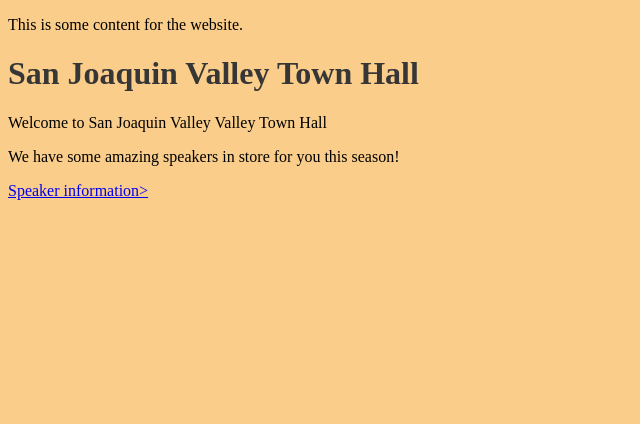
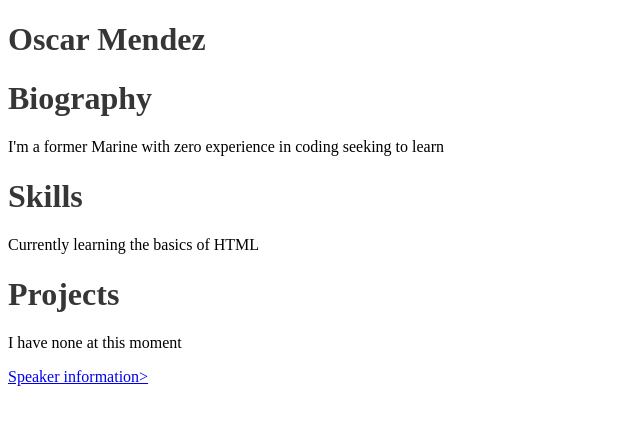
Before and after one commit to Faithfuloscar/COMP001A.Assignment02, a plain HTML site: page Index.html in a window 1280 px wide. Shown: the whole page, without its empty margins (0-640 px from the left). Drawn offline with Linux system fonts and the light colour scheme.

Commit message:
updated background

```diff
--- a/Index.html
+++ b/Index.html
@@ -4,13 +4,16 @@
     <head>
         <link rel="stylesheet" href="main.css">
 <meta charset="utf-8">
-<title> San Joaquin Valley Town Hall</title>
+<title> Oscar Mendez</title>
     </head>
     <body>
-        <div class="content"><p> This is some content for the website. <!--Missing closing </div> tag here --></p></div>
-<h1> San Joaquin Valley Town Hall</h1>
-<p> Welcome to San Joaquin Valley Valley Town Hall</p>
-<p>We have some amazing speakers in store for you this season!</p>
+<h1> Oscar Mendez</h1>
+<h1>Biography</h1>
+<p>I'm a former Marine with zero experience in coding seeking to learn</p>
+<h1>Skills</h1>
+<p>Currently learning the basics of HTML</p>
+<h1>Projects</h1>
+<p>I have none at this moment</p>
 <p><a href="speakers.html">Speaker information></a></p>
     </body>
 </html>
--- a/main.css
+++ b/main.css
@@ -1,7 +1,7 @@
 /* this code is to provide depth to portfolio
 */
 body {
-    background-color: #FACD8A;
+    background-color: white;
     }
     h1 {
     color: #363636;
```
